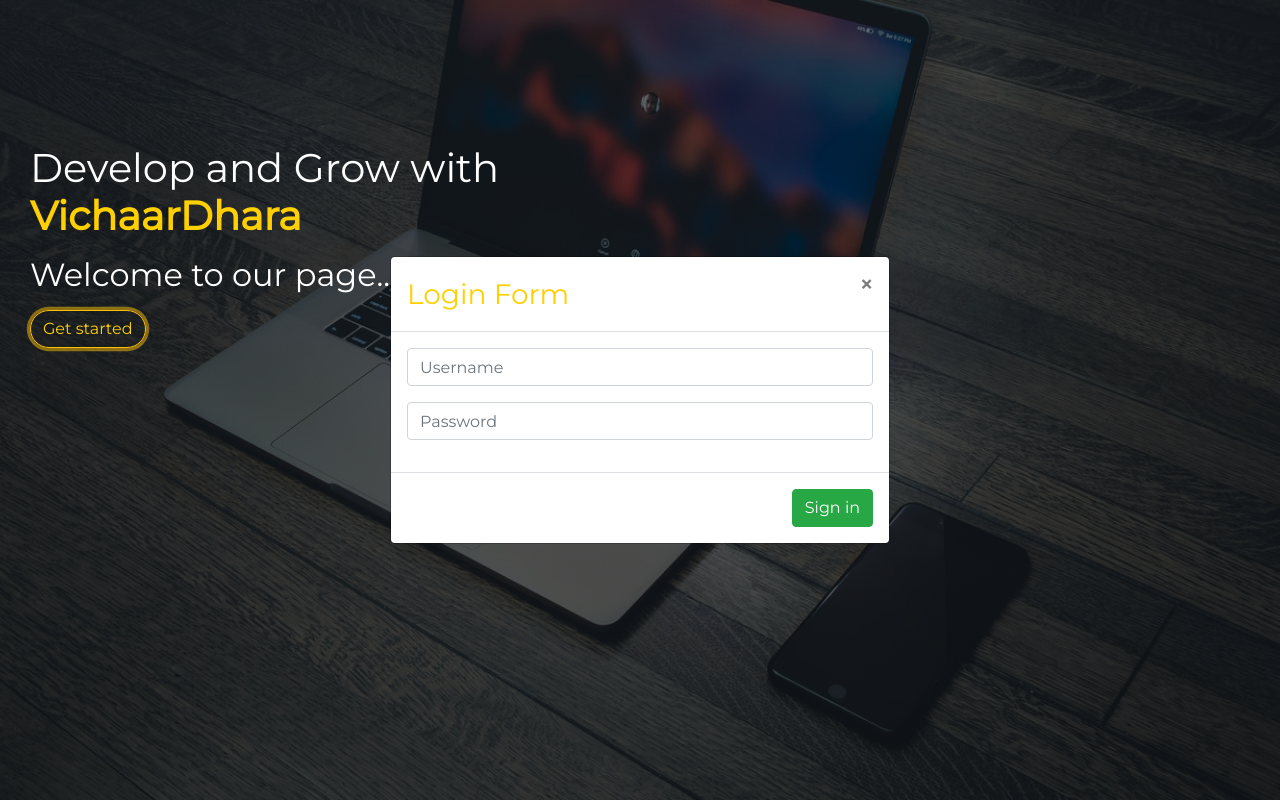
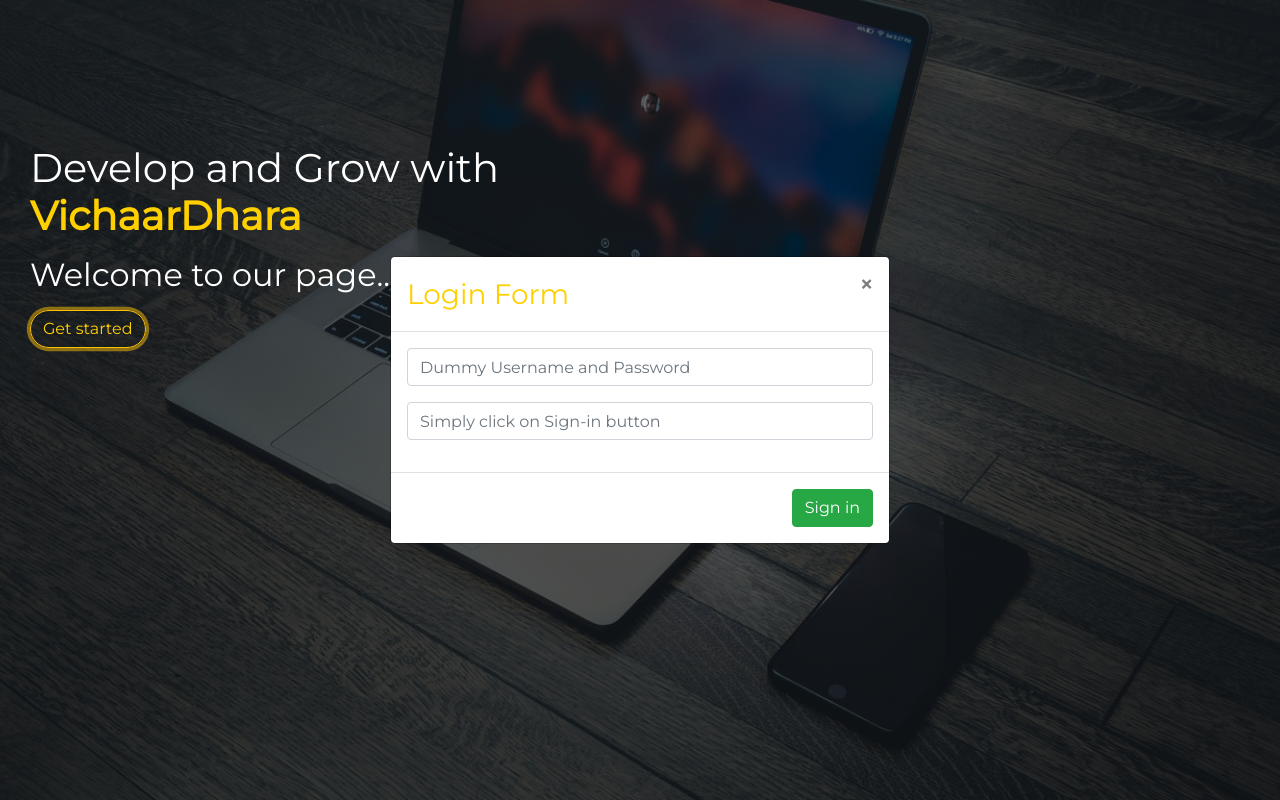
Before and after one commit to Ayush351/MyOffice, a React (Create React App) app: page / in a window 1280 px wide. Both pictures are taken after a click on the button "Get started". Built offline with nearby package versions, Linux system fonts and the light colour scheme.

Commit message:
Update Login.jsx

```diff
--- a/src/Login.jsx
+++ b/src/Login.jsx
@@ -52,7 +52,7 @@
                                 type="text"
                                 name="username"
                                 class="form-control"
-                                placeholder="Username"
+                                placeholder="Dummy Username and Password"
                               />
                             </div>
                             <div className="form-group">
@@ -60,7 +60,7 @@
                                 type="password"
                                 name="password"
                                 class="form-control"
-                                placeholder="Password"
+                                placeholder="Simply click on Sign-in button"
                               />
                             </div>
                           </div>
```
